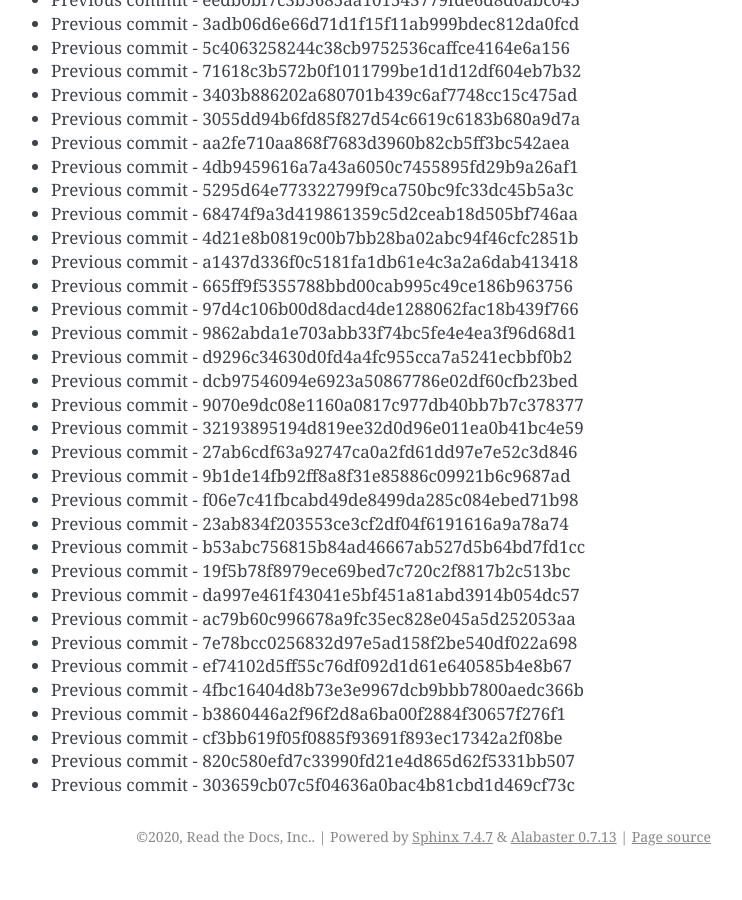
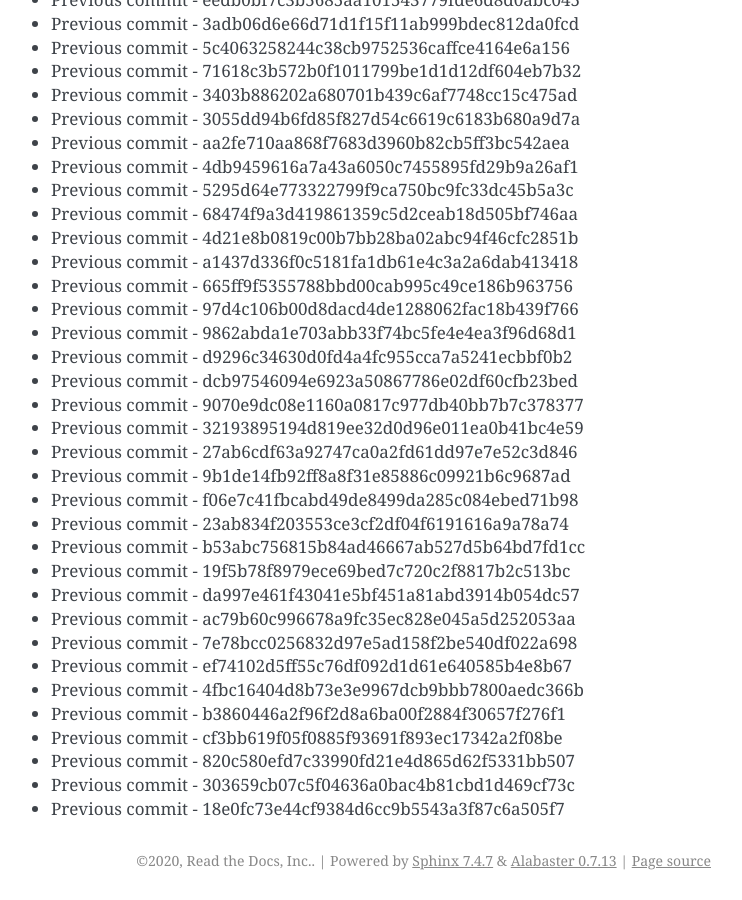
Before and after one commit to readthedocs/rtd-git-stresstest, a Sphinx documentation site: the page built from docs/updates.rst, in a window 1280 px wide and 900 px high, scrolled down 85539 px. Shown: the whole window, without its empty margins (399-1141 px from the left). Built offline with Sphinx 7.4.7, drawn with Linux system fonts in a browser that asks for light colours; before the commit the page ends 86415 px from its top, so only the background shows below that.

Commit message:
Generating commit from previous: 18e0fc73e44cf9384d6cc9b5543a3f87c6a505f7

```diff
--- a/docs/updates.rst
+++ b/docs/updates.rst
@@ -3626,3 +3626,4 @@ It can be tested for any performance characteristics.
 * Previous commit - cf3bb619f05f0885f93691f893ec17342a2f08be
 * Previous commit - 820c580efd7c33990fd21e4d865d62f5331bb507
 * Previous commit - 303659cb07c5f04636a0bac4b81cbd1d469cf73c
+* Previous commit - 18e0fc73e44cf9384d6cc9b5543a3f87c6a505f7
```
